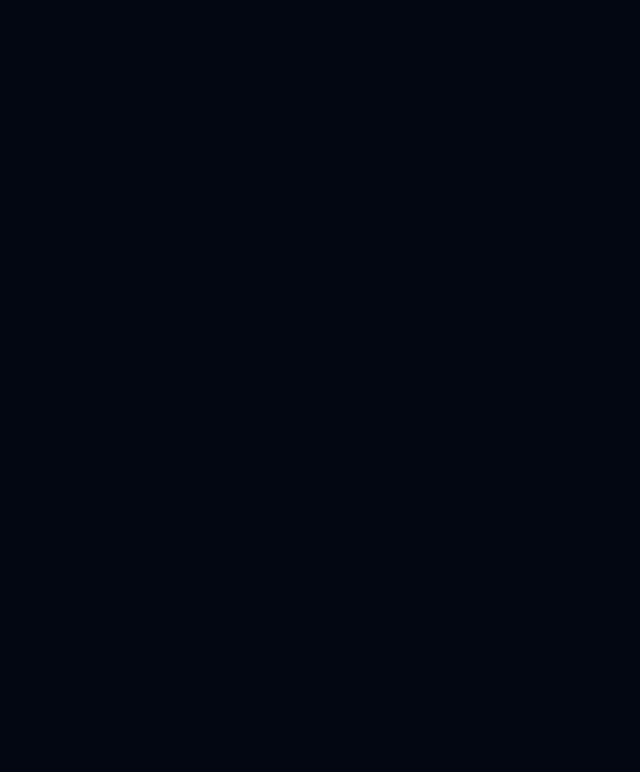
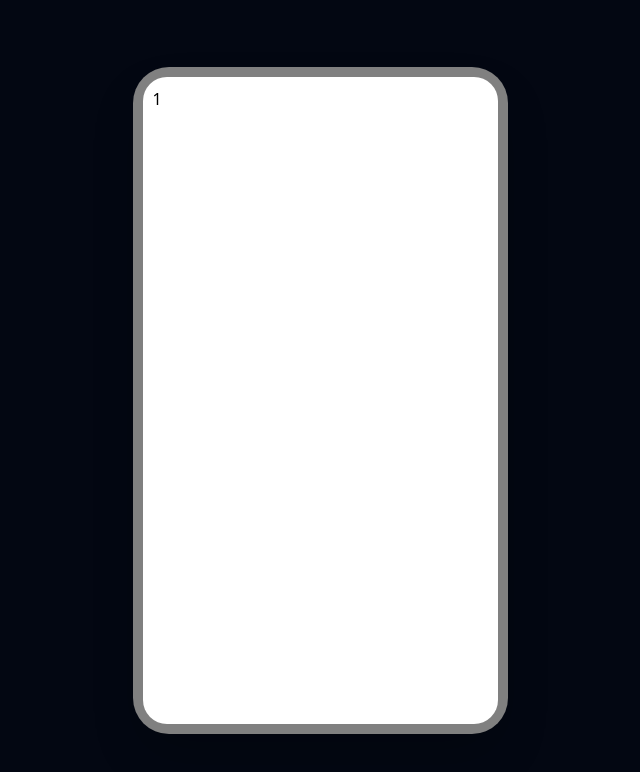
Before and after one commit to Jedlik202513A/Projektnap_JedlikBufe, a Nuxt app in the folder frontend/: page /menu/1 in a window 1280 px wide. Before the commit this address had no page. Shown: the top 772 px of the page, without its empty margins (320-960 px from the left). Built offline with nearby package versions, Linux system fonts and the light colour scheme.

Commit message:
feat: refactor menu page structure and add dynamic category routing

```diff
--- a/frontend/app/app.vue
+++ b/frontend/app/app.vue
@@ -1,5 +1,5 @@
 <template>
-  <div class="min-h-screen h-screen bg-gray-950 text-white overflow-x-hidden">
+  <div class="min-h-screen h-screen bg-gray-950 text-black overflow-x-hidden">
     <NuxtLayout>
       <NuxtPage />
     </NuxtLayout>
--- a/frontend/app/layouts/mobil.vue
+++ b/frontend/app/layouts/mobil.vue
@@ -17,7 +17,7 @@
 <template>
     <div class="app-container bg-gray-950">
         <div class="mobile-frame" v-if="!isMobilDevice">
-            <div class="mobile-frame-content text-red-500 bg-gray-950 relative">
+            <div class="mobile-frame-content bg-white relative">
                 <slot/>
             </div>
         </div>
--- /dev/null
+++ b/frontend/app/pages/menu/[category].vue
@@ -0,0 +1,20 @@
+<script setup lang="ts">
+definePageMeta({
+    layout: 'mobil',
+})
+
+const route = useRoute()
+const { category } = route.params as { category: string }
+
+
+</script>
+
+<template>
+    <div>
+        {{ category }}
+    </div>
+</template>
+
+<style scoped>
+
+</style>
--- a/frontend/app/pages/menu.vue
+++ b/frontend/app/pages/menu/index.vue
@@ -50,8 +50,8 @@
 </script>
 
 <template>
-    <div>
-        <h1>Szia Lajos!</h1>
+    <div class="p-5">
+        <h1 class="text-2xl font-bold">Szia Lajos!</h1>
         <p>Rendelj valami finomat!</p>
     </div>
     <div class="grid grid-cols-1 gap-4 rounded-3xl p-4 md:grid-rows-2 lg:grid-rows-3">
```
